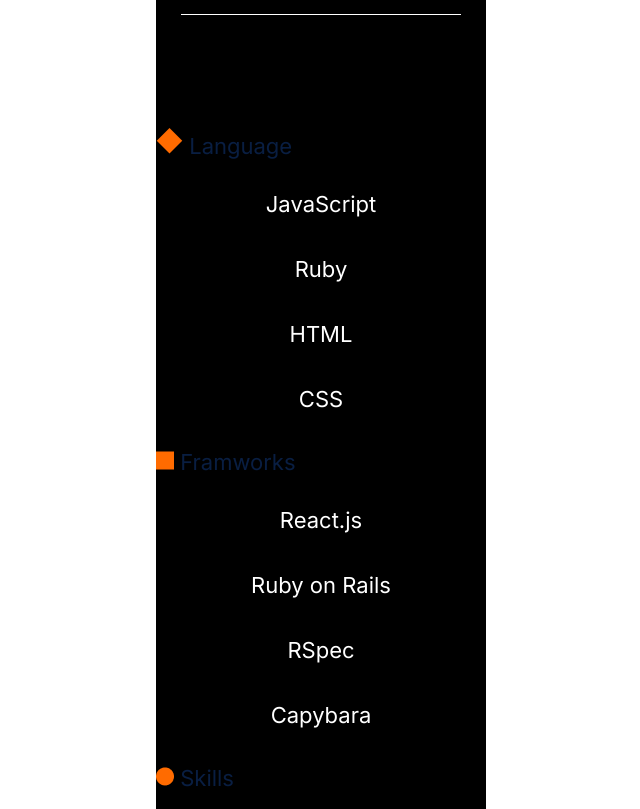
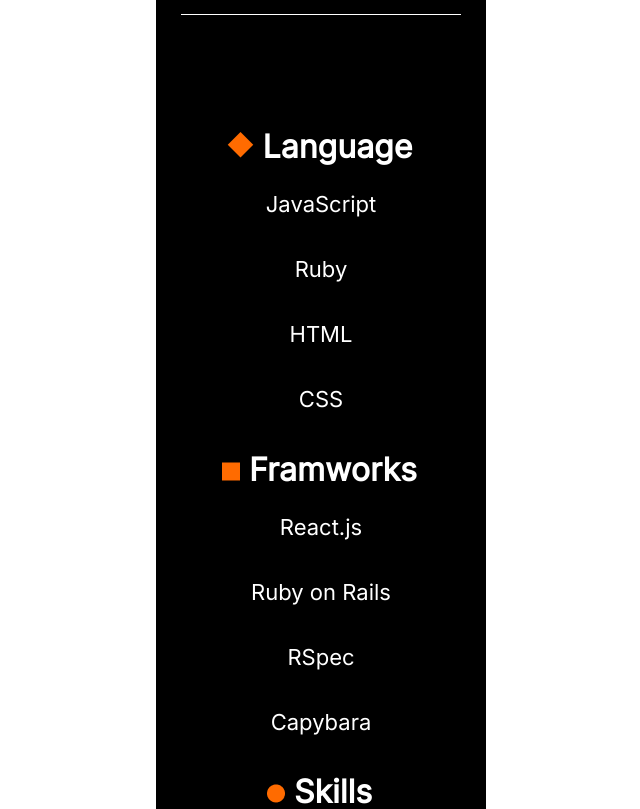
Before and after one commit to ZabihullahNooriWardak/portfolio, a website: page index.html in a window 1280 px wide. Shown: the part 4620-5429 px from the top of the page, without its empty margins (319-959 px from the left). Drawn offline with nearby package versions, Linux system fonts and the light colour scheme.

Commit message:
linter configured

```diff
--- a/style.css
+++ b/style.css
@@ -139,14 +139,19 @@
   height: 14.7rem;
 }
 
-.About-Me p {
+.About-Me p,
+.About-Me h2 {
+  margin-bottom: 2rem;
+  font-family: 'Inter', sans-serif;
+  font-style: normal;
+  font-weight: 400;
+  font-size: 22px;
+  line-height: 43px;
   text-align: center;
-  margin-bottom: 2rem;
   color: #fff;
 }
 
 section.contact p {
-  /* margin-top: 3rem; */
   font-family: 'Inter', sans-serif;
   font-style: normal;
   font-weight: 700;
@@ -412,15 +417,6 @@
   border: none;
 }
 
-.About-Me h2,
-.About-Me p {
-  font-family: 'Inter', sans-serif;
-  font-style: normal;
-  font-weight: 400;
-  font-size: 22px;
-  line-height: 43px;
-}
-
 div.empty {
   height: 4rem;
 }
```
